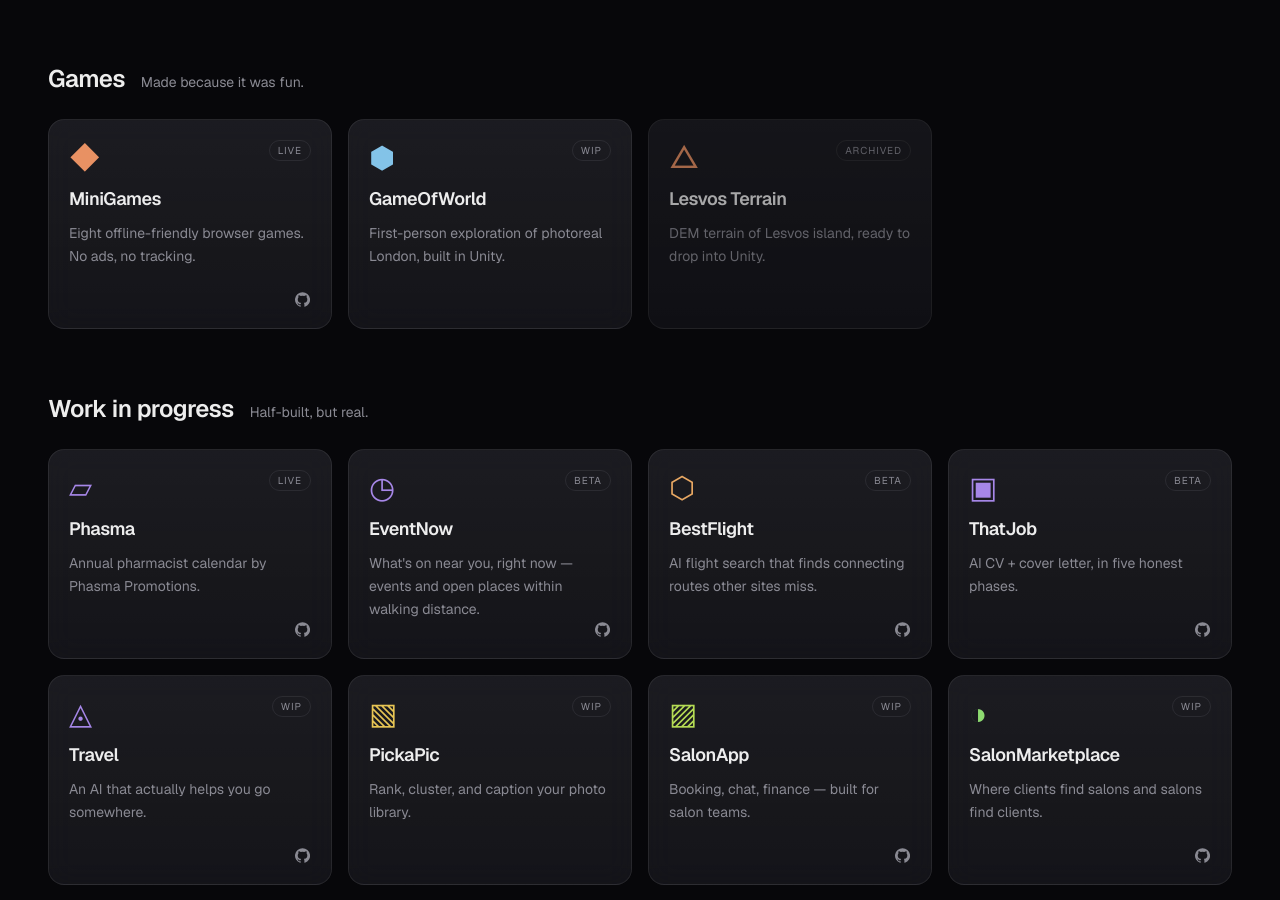
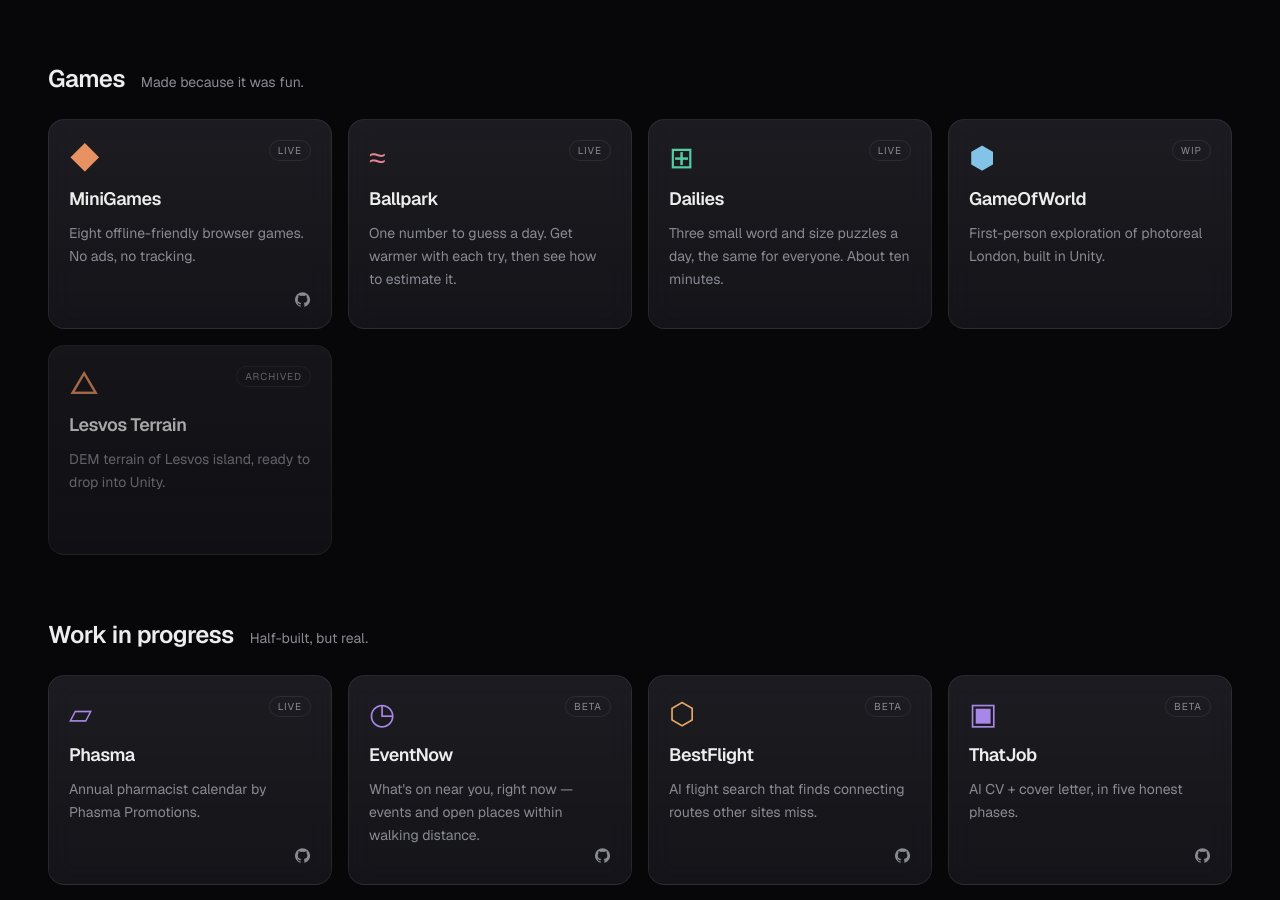
Before and after one commit to philipposk/6x7.gr, a Next.js app: page / in a window 1280 px wide. Shown: the part 3648-4548 px from the top of the page. Built offline with nearby package versions, Linux system fonts and the light colour scheme; no server answers.

Commit message:
feat(hub): add Ballpark and Dailies cards (#6)

```diff
--- a/src/data/projects.ts
+++ b/src/data/projects.ts
@@ -425,6 +425,24 @@ export const PROJECTS: Project[] = [
     glyph: "◆",
   },
   {
+    slug: "ballpark",
+    name: "Ballpark",
+    tagline: "One number to guess a day. Get warmer with each try, then see how to estimate it.",
+    group: "games",
+    status: "live",
+    live: "https://ballpark.6x7.gr",
+    glyph: "≈",
+  },
+  {
+    slug: "dailies",
+    name: "Dailies",
+    tagline: "Three small word and size puzzles a day, the same for everyone. About ten minutes.",
+    group: "games",
+    status: "live",
+    live: "https://dailies.6x7.gr",
+    glyph: "⊞",
+  },
+  {
     slug: "game-of-world",
     name: "GameOfWorld",
     tagline: "First-person exploration of photoreal London, built in Unity.",
```
Also changed, not shown: public/llms.txt.
